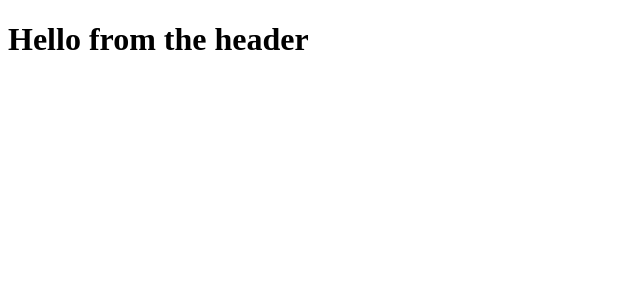
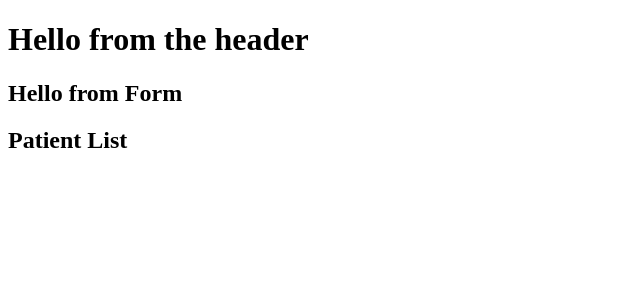
Before and after one commit to JesusLopz/react-course-juan, a React (Vite) app in the folder appointment-react/: page / in a window 1280 px wide. Shown: the top 300 px of the page, without its empty margins (0-640 px from the left). Built offline with nearby package versions, Linux system fonts and the light colour scheme.

Commit message:
add list patients and form components

```diff
--- a/appointment-react/src/App.jsx
+++ b/appointment-react/src/App.jsx
@@ -1,10 +1,14 @@
 import Header from "./components/Header"
+import Form from "./components/Form"
+import PatientList from "./components/PatientList"
 
 function App() {
 
   return (
     <div>
       <Header />
+      <Form />
+      <PatientList />
     </div>
   )
 }
--- /dev/null
+++ b/appointment-react/src/components/Form.jsx
@@ -0,0 +1,7 @@
+const Form = () => {
+    return(
+        <h2>Hello from Form</h2>
+    )
+}
+
+export default Form;
--- /dev/null
+++ b/appointment-react/src/components/PatientList.jsx
@@ -0,0 +1,7 @@
+const PatientList = () => {
+    return(
+        <h2>Patient List</h2>
+    )
+}
+
+export default PatientList;
```
